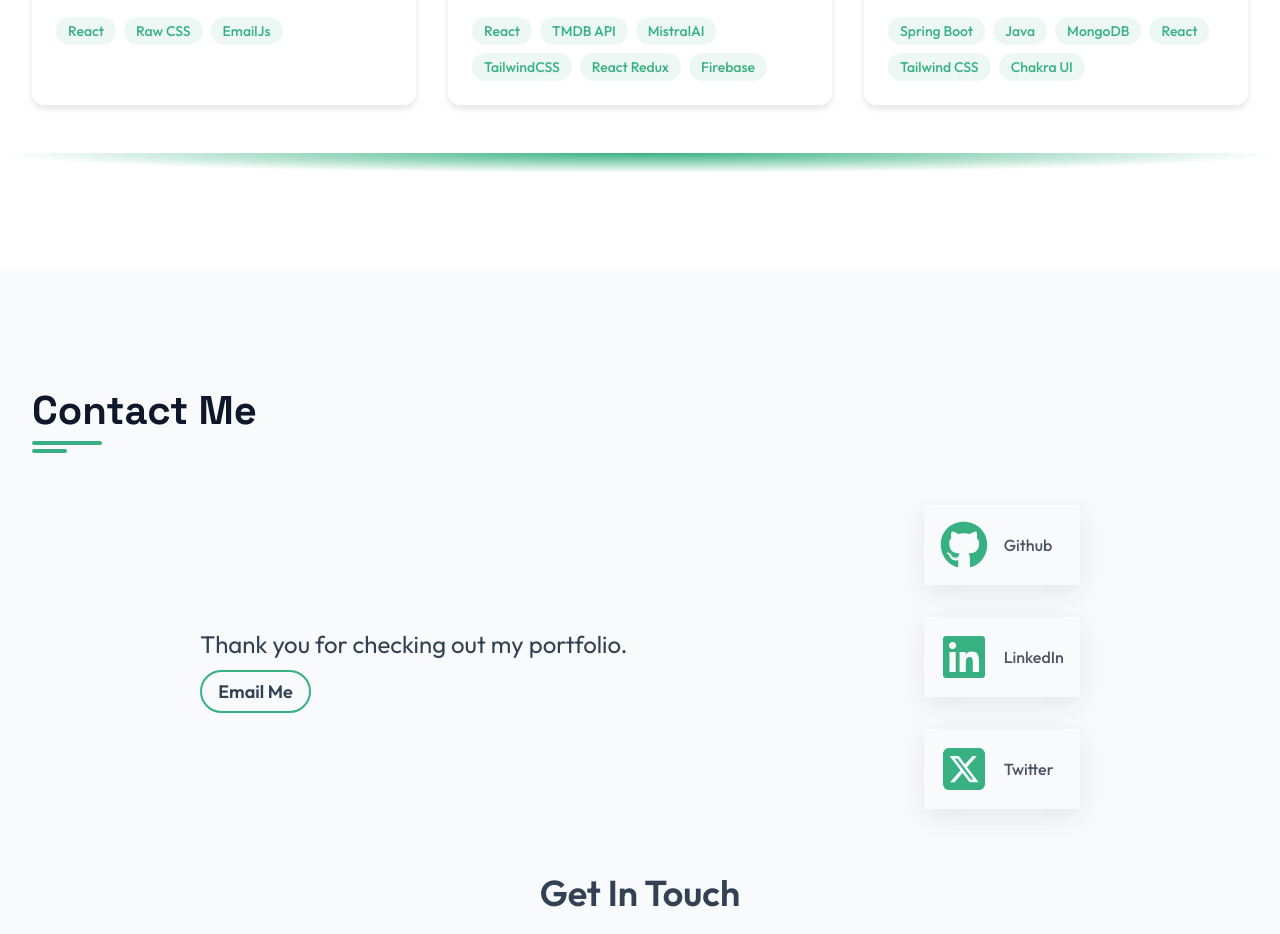
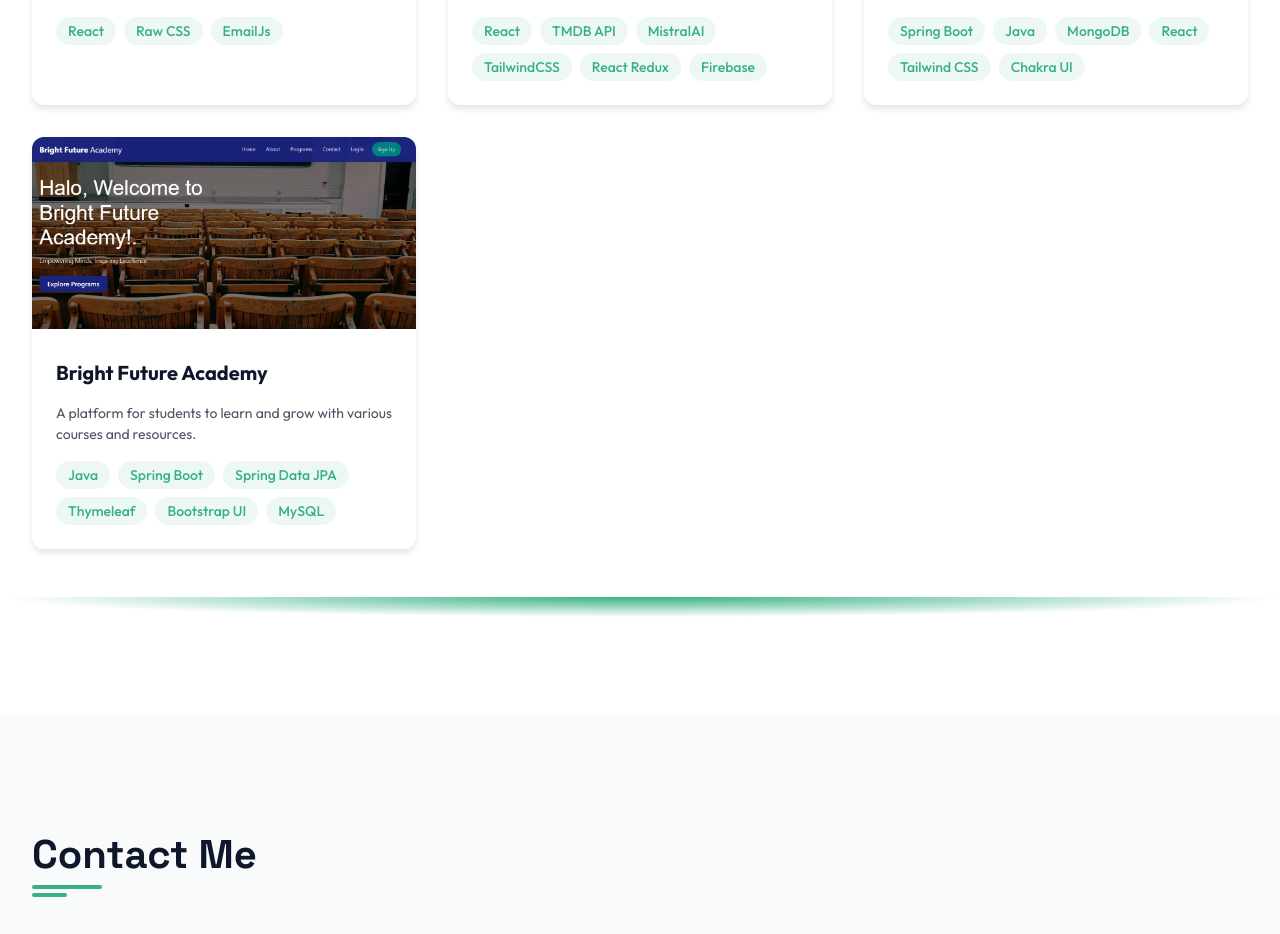
Before and after one commit to saroj2053/my-portfolio-site, a React (Vite) app: page / in a window 1280 px wide. Shown: the part 4662-5596 px from the top of the page. Built offline with nearby package versions, Linux system fonts and the light colour scheme.

Commit message:
added bright future academy project

```diff
--- a/src/data/projects.ts
+++ b/src/data/projects.ts
@@ -10,6 +10,7 @@ import ezyEatsImage from "../assets/project-images/EzyEats.png";
 import webWizardsImage from "../assets/project-images/webwizards.png";
 import getFlixGPTImage from "../assets/project-images/getflixgpt.png";
 import nepalUniReviewsImage from "../assets/project-images/nepal-uni-reviews-image.png";
+import brightFutureAcademyImage from "../assets/project-images/bright-future-academy-image.png";
 import { Project } from "../types";
 
 const projects: Project[] = [
@@ -185,6 +186,23 @@ const projects: Project[] = [
     githubUrl: "https://github.com/saroj2053/ratemyuni-v2",
     deployedUrl: "https://ratemyuni-v2-cuq4.vercel.app/",
   },
+  {
+    id: 13,
+    image: brightFutureAcademyImage,
+    name: "Bright Future Academy",
+    description:
+      "A platform for students to learn and grow with various courses and resources.",
+    techUsed: [
+      "Java",
+      "Spring Boot",
+      "Spring Data JPA",
+      "Thymeleaf",
+      "Bootstrap UI",
+      "MySQL",
+    ],
+    githubUrl: "https://github.com/saroj2053/school-management-system",
+    deployedUrl: "https://bright-future-academy-ut5s.onrender.com/",
+  },
 ];
 
 export default projects;
```
Also changed, not shown: src/assets/project-images/bright-future-academy-image.png (added).
